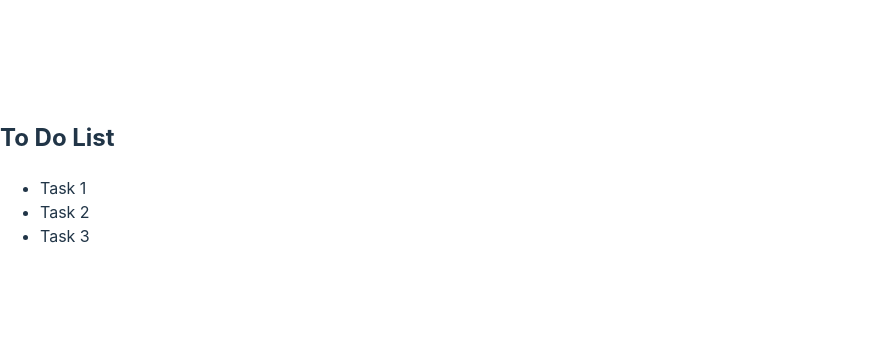
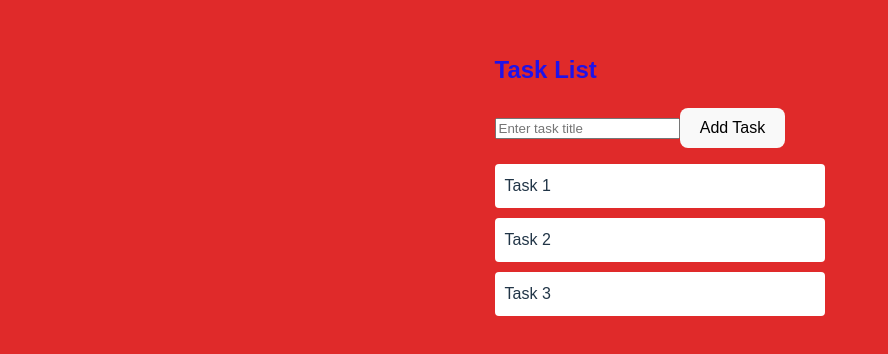
Before and after one commit to MAuriliaTTP/To-Do-List, a React (Vite) app in the folder TDL/: page / in a window 1280 px wide. Shown: the part 218-572 px from the top of the page, without its empty margins (0-888 px from the left). Built offline with nearby package versions, Linux system fonts and the light colour scheme.

Commit message:
Deliverables #2 completed

```diff
--- a/TDL/src/App.jsx
+++ b/TDL/src/App.jsx
@@ -1,28 +1,33 @@
-import React from 'react';
+import React, { useState } from 'react';
+import TaskList from './TaskList.jsx';
+import './styles.css';
 
 const App = () => {
+  const [tasks, setTasks] = useState([
+    { id: 1, title: 'Task 1', completed: false },
+    { id: 2, title: 'Task 2', completed: false },
+    { id: 3, title: 'Task 3', completed: false },
+  ]);
+
+  const addTask = (title) => {
+    const newTask = { id: Date.now(), title, completed: false };
+    setTasks([...tasks, newTask]);
+  };
+
+  const markTaskAsCompleted = (taskId) => {
+    const updatedTasks = tasks.map((task) =>
+      task.id === taskId ? { ...task, completed: true } : task
+    );
+    setTasks(updatedTasks);
+  };
+
   return (
     <div className="App">
-      <TaskList />
-    </div>
-  );
-};
-
-const TaskList = () => {
-  const tasks = [
-    { id: 1, title: 'Task 1' },
-    { id: 2, title: 'Task 2' },
-    { id: 3, title: 'Task 3' },
-  ];
-
-  return (
-    <div>
-      <h2>To Do List</h2>
-      <ul>
-        {tasks.map(task => (
-          <li key={task.id}>{task.title}</li>
-        ))}
-      </ul>
+      <TaskList
+        tasks={tasks}
+        addTask={addTask}
+        markTaskAsCompleted={markTaskAsCompleted}
+      />
     </div>
   );
 };
--- /dev/null
+++ b/TDL/src/TaskForm.jsx
@@ -0,0 +1,31 @@
+import React, { useState } from 'react';
+
+const TaskForm = ({ addTask }) => {
+  const [title, setTitle] = useState('');
+
+  const handleTitleChange = (event) => {
+    setTitle(event.target.value);
+  };
+
+  const handleSubmit = (event) => {
+    event.preventDefault();
+    if (title.trim() !== '') {
+      addTask(title.trim());
+      setTitle('');
+    }
+  };
+
+  return (
+    <form onSubmit={handleSubmit}>
+      <input
+        type="text"
+        placeholder="Enter task title"
+        value={title}
+        onChange={handleTitleChange}
+      />
+      <button type="submit">Add Task</button>
+    </form>
+  );
+};
+
+export default TaskForm;
--- /dev/null
+++ b/TDL/src/TaskItem.jsx
@@ -0,0 +1,18 @@
+import React from 'react';
+
+const TaskItem = ({ task, markTaskAsCompleted }) => {
+  const handleTaskClick = () => {
+    markTaskAsCompleted(task.id);
+  };
+
+  return (
+    <li
+      className={`TaskItem ${task.completed ? 'completed' : ''}`}
+      onClick={handleTaskClick}
+    >
+      {task.title}
+    </li>
+  );
+};
+
+export default TaskItem;
--- /dev/null
+++ b/TDL/src/TaskList.jsx
@@ -0,0 +1,23 @@
+import React from 'react';
+import TaskItem from './TaskItem.jsx';
+import TaskForm from './TaskForm.jsx';
+
+const TaskList = ({ tasks, addTask, markTaskAsCompleted }) => {
+  return (
+    <div className="TaskList">
+      <h2>Task List</h2>
+      <TaskForm addTask={addTask} />
+      <ul>
+        {tasks.map((task) => (
+          <TaskItem
+            key={task.id}
+            task={task}
+            markTaskAsCompleted={markTaskAsCompleted}
+          />
+        ))}
+      </ul>
+    </div>
+  );
+};
+
+export default TaskList;
--- /dev/null
+++ b/TDL/src/styles.css
@@ -0,0 +1,59 @@
+body {
+  background-color: #e02a2a; /* Change background color here */
+  margin: 0;
+  padding: 0;
+  display: flex;
+  justify-content: center;
+  align-items: flex-start;
+  min-height: 100vh;
+}
+
+.TaskList {
+  font-family: Arial, sans-serif;
+  padding: 20px;
+  width: 100%;
+  max-width: 400px;
+}
+
+.TaskList h2 {
+  color: #2012e8;
+}
+
+.TaskForm {
+  margin-bottom: 20px;
+}
+
+.TaskForm input {
+  margin-right: 10px;
+  padding: 5px;
+}
+
+.TaskForm button {
+  padding: 5px 10px;
+  background-color: #4caf50;
+  color: #fff;
+  border: none;
+  cursor: pointer;
+}
+
+.TaskForm button:hover {
+  background-color: #45a049;
+}
+
+.TaskList ul {
+  list-style-type: none;
+  padding: 0;
+}
+
+.TaskItem {
+  margin-bottom: 10px;
+  cursor: pointer;
+  background-color: #fff;
+  padding: 10px;
+  border-radius: 4px;
+}
+
+.TaskItem.completed {
+  text-decoration: line-through;
+  color: #888;
+}
```
Also changed, not shown: TDL/styles.css (deleted, +0 -22 lines).
